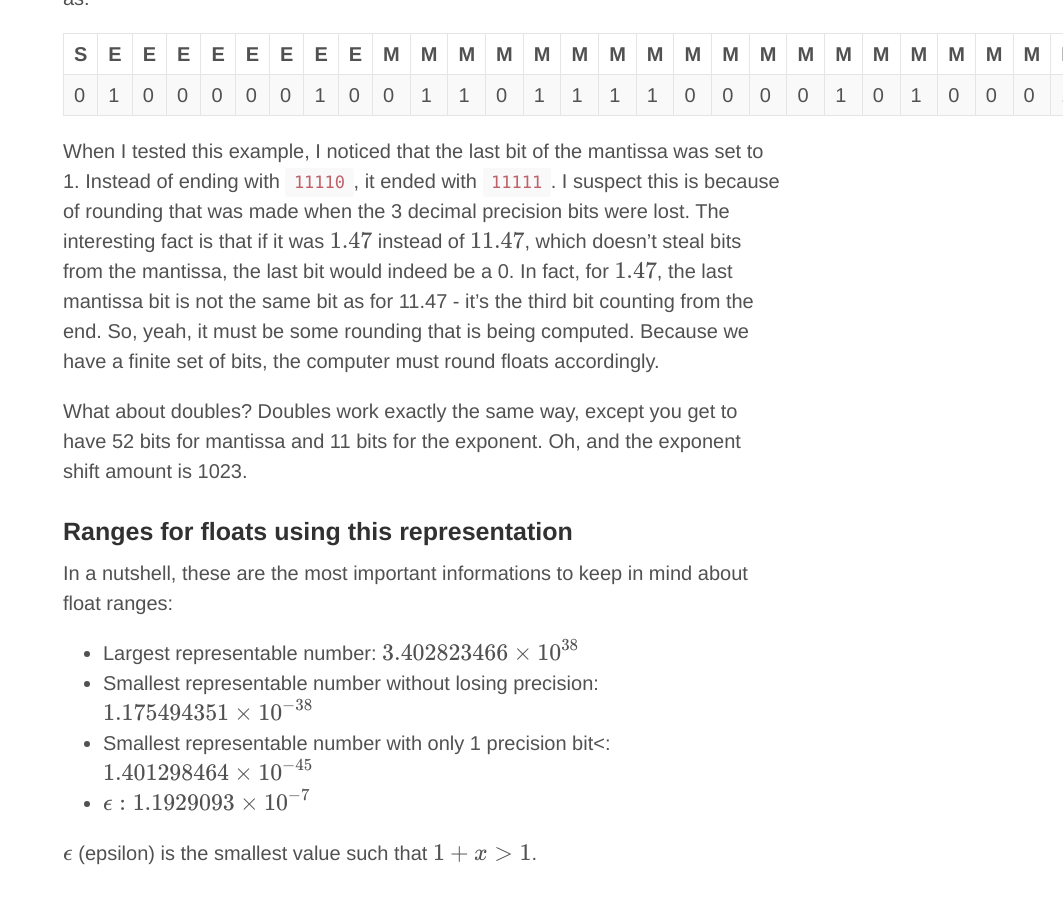
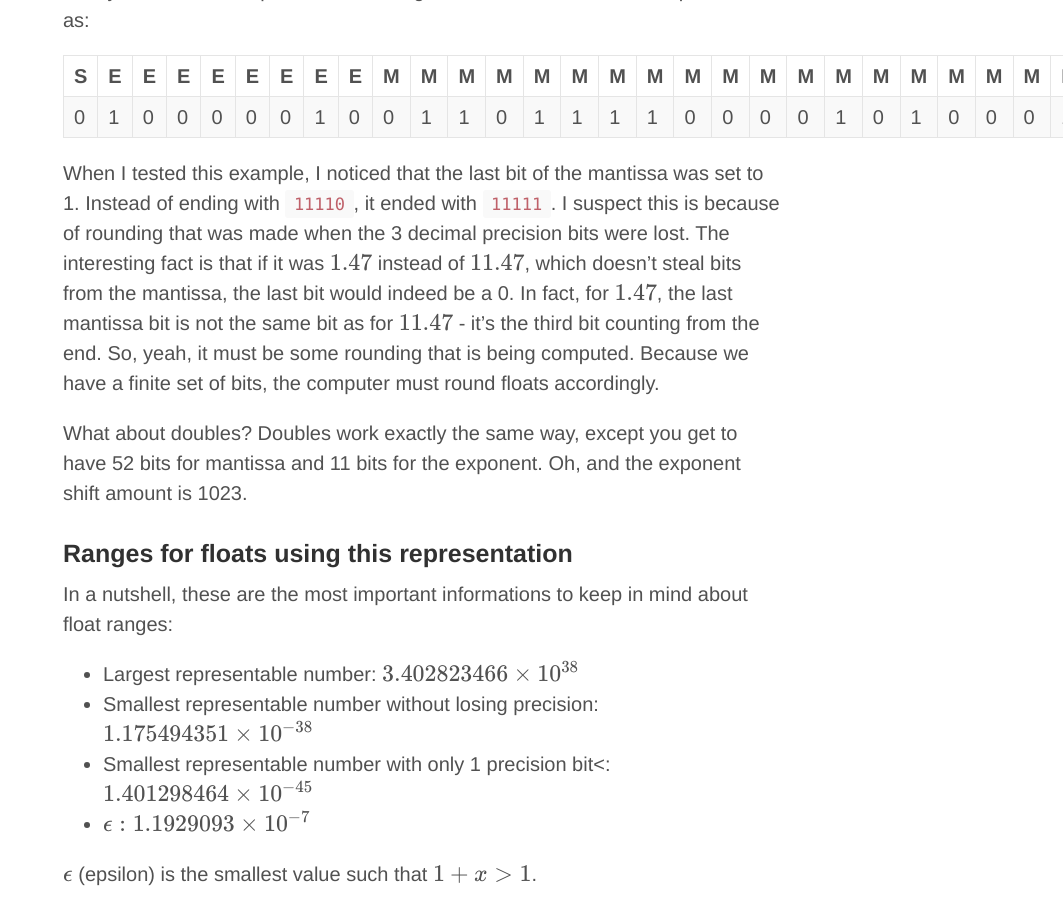
Before and after one commit to filipegoncalves/filipegoncalves.github.io, a Jekyll site: the page built from _posts/2013-06-03-floating-points-101.md, in a window 1280 px wide and 900 px high, scrolled down 5418 px. Shown: the whole window, without its empty margins (217-1280 px from the left). Built offline with Jekyll 4.4.1, drawn with Linux system fonts in a browser that asks for light colours; Markdown is read by kramdown in place of the engine named in the settings; formulas are drawn with MathJax 3; some of the changed text lies outside the part shown.

```diff
--- a/_posts/2013-06-03-floating-points-101.md
+++ b/_posts/2013-06-03-floating-points-101.md
@@ -7,7 +7,7 @@ A brief introduction to IEEE 754 standard for float representation
 
 -----
 
-Most people use `float`s pretty much the same way as they use `int`s. After all, what's so special about a `float`? It's no big deal, right?
+Most people use `float` pretty much the same way as they use `int`. After all, what's so special about a `float`? It's no big deal, right?
 
 Lots of things can go severely wrong with floating point arithmetic. Lots of people know this, but they tend to ignore it until the shit hits the fan. Bugs with floating point numbers can be really, really, really mysterious and extremely hard to track down. In this post, I will cover a very common standard, IEEE754m, the one on which most machines rely on to represent floating point numbers as a sequence of bits.
 
@@ -34,9 +34,9 @@ Anyways, equality is not the main issue here. In fact, we will see that strict e
 
 IEEE 754 defines a canonical representation known as the *1.m representation*. It fixes the problem by having the mantissa bits define the decimal part of the number that comes after an implicit 1 to the left of the decimal point. The exponent is then adjusted accordingly. This is a little tricky to understand at first, so let's see an example. Suppose we have:
 
-| S | E | E | E | E | E | E | E | E | M | M | M | M | M | M | M | M | M | M | M | M | M | M | M | M | M | M | M | M | M | M | M |
-| - | - | - | - | - | - | - | - | - | - | - | - | - | - | - | - | - | - | - | - | - | - | - | - | - | - | - | - | - | - | - | - |
-| 0 | 0 | 0 | 0 | 0 | 0 | 0 | 0 | 1 | 1 | 1 | 1 | 1 | 0 | 0 | 0 | 0 | 0 | 0 | 0 | 0 | 0 | 0 | 0 | 0 | 0 | 0 | 0 | 0 | 0 | 0 | 0 |
+| S   | E   | E   | E   | E   | E   | E   | E   | E   | M   | M   | M   | M   | M   | M   | M   | M   | M   | M   | M   | M   | M   | M   | M   | M   | M   | M   | M   | M   | M   | M   | M   |
+| --- | --- | --- | --- | --- | --- | --- | --- | --- | --- | --- | --- | --- | --- | --- | --- | --- | --- | --- | --- | --- | --- | --- | --- | --- | --- | --- | --- | --- | --- | --- | --- |
+| 0   | 0   | 0   | 0   | 0   | 0   | 0   | 0   | 1   | 1   | 1   | 1   | 1   | 0   | 0   | 0   | 0   | 0   | 0   | 0   | 0   | 0   | 0   | 0   | 0   | 0   | 0   | 0   | 0   | 0   | 0   | 0   |
 
 The mantissa is `11110000000000000000000`, so, according to what I mentioned earlier about the 1.m representation, this is the decimal part of the number and there's an implicit 1 on the left, meaning we end up with `1.11110000000000000000000`. The leading `1.` is **NOT** represented in the bit pattern anywhere, like I said, it is assumed that there is always a `1.` prefix and that the mantissa bits only describe the decimal part.
 
@@ -66,9 +66,9 @@ With this in mind, one would assume that the 0-representation convention togethe
 
 Again, an example:
 
-| S | E | E | E | E | E | E | E | E | M | M | M | M | M | M | M | M | M | M | M | M | M | M | M | M | M | M | M | M | M | M | M |
-| - | - | - | - | - | - | - | - | - | - | - | - | - | - | - | - | - | - | - | - | - | - | - | - | - | - | - | - | - | - | - | - |
-| 0 | 0 | 0 | 0 | 0 | 0 | 0 | 0 | 0 | 0 | 0 | 0 | 0 | 0 | 0 | 0 | 0 | 0 | 0 | 0 | 0 | 0 | 0 | 1 | 0 | 0 | 0 | 0 | 0 | 0 | 0 | 0 |
+| S   | E   | E   | E   | E   | E   | E   | E   | E   | M   | M   | M   | M   | M   | M   | M   | M   | M   | M   | M   | M   | M   | M   | M   | M   | M   | M   | M   | M   | M   | M   | M   |
+| --- | --- | --- | --- | --- | --- | --- | --- | --- | --- | --- | --- | --- | --- | --- | --- | --- | --- | --- | --- | --- | --- | --- | --- | --- | --- | --- | --- | --- | --- | --- | --- |
+| 0   | 0   | 0   | 0   | 0   | 0   | 0   | 0   | 0   | 0   | 0   | 0   | 0   | 0   | 0   | 0   | 0   | 0   | 0   | 0   | 0   | 0   | 0   | 1   | 0   | 0   | 0   | 0   | 0   | 0   | 0   | 0   |
 
 Because each of the original 8 exponnt bits is 0 and the mantissa is not 0, then the exponent extends up to the first 1-bit in the mantissa. It used 15 more bits than it was supposed, so our new exponent is -126-15 = -141, so this is representing \\(2^{-141}\\), which is roughly \\(3.6 \times 10^{-43}\\). However, this loses precision, because the exponent "stole" bits from the mantissa.
 
@@ -91,7 +91,11 @@ What about encoding a base-10 floating point into this representation?
 
 Let's go through an example and pick the number \\(11.47\\). The first step is to convert it into a binary number. \\(11 = 8 + 2 + 1\\), so the integer part is \\(1011\\).
 
-Now, for the decimal part, we can see that \\(0.47\\) is infinite in base 2 (you may want to see [Formatting your mind for base-b]({% post_url 2013-05-29-formatting-your-mind-for-base-b %}) to learn how to convert base-10 fractions to base-2). In binary, \\(0.47\\) is \\(0111100001010001111010111(0111100001010001111010111)\dots\\)
+Now, for the decimal part, we can see that \\(0.47\\) is infinite in base 2 (you may want to see [Formatting your mind for base-b]({% post_url 2013-05-29-formatting-your-mind-for-base-b %}) to learn how to convert base-10 fractions to base-2). In binary, \\(0.47\\) is
+
+$$
+0111100001010001111010111(0111100001010001111010111)\dots
+$$
 
 I deliberately chose this contrived example; converting base-10 fractions into base-2 that are already base-2 fractions takes away all the fun of it (imagine if the example was 11.5 - that's damn easy!). Also, because our integer part is 11, and after the first 1-bit we have 3 bits, we will have to move these 3 bits into the mantissa bits because of the 1.m representation, thus losing 3 bits for the decimal part.
 
@@ -103,11 +107,11 @@ $$
 
 And now comes the exponent. We need to move the decimal point 3 places to the right, meaning our exponent will be \\(3+127 = 130\\), which is `10000010` in binary. The number is positive, so the sign bit will be 0. So, 11.47 is represented as:
 
-| S | E | E | E | E | E | E | E | E | M | M | M | M | M | M | M | M | M | M | M | M | M | M | M | M | M | M | M | M | M | M | M |
-| - | - | - | - | - | - | - | - | - | - | - | - | - | - | - | - | - | - | - | - | - | - | - | - | - | - | - | - | - | - | - | - |
-| 0 | 1 | 0 | 0 | 0 | 0 | 0 | 1 | 0 | 0 | 1 | 1 | 0 | 1 | 1 | 1 | 1 | 0 | 0 | 0 | 0 | 1 | 0 | 1 | 0 | 0 | 0 | 1 | 1 | 1 | 1 | 0 |
+| S   | E   | E   | E   | E   | E   | E   | E   | E   | M   | M   | M   | M   | M   | M   | M   | M   | M   | M   | M   | M   | M   | M   | M   | M   | M   | M   | M   | M   | M   | M   | M   |
+| --- | --- | --- | --- | --- | --- | --- | --- | --- | --- | --- | --- | --- | --- | --- | --- | --- | --- | --- | --- | --- | --- | --- | --- | --- | --- | --- | --- | --- | --- | --- | --- |
+| 0   | 1   | 0   | 0   | 0   | 0   | 0   | 1   | 0   | 0   | 1   | 1   | 0   | 1   | 1   | 1   | 1   | 0   | 0   | 0   | 0   | 1   | 0   | 1   | 0   | 0   | 0   | 1   | 1   | 1   | 1   | 0   |
 
-When I tested this example, I noticed that the last bit of the mantissa was set to 1. Instead of ending with `11110`, it ended with `11111`. I suspect this is because of rounding that was made when the 3 decimal precision bits were lost. The interesting fact is that if it was \\(1.47\\) instead of \\(11.47\\), which doesn't steal bits from the mantissa, the last bit would indeed be a 0. In fact, for \\(1.47\\), the last mantissa bit is not the same bit as for 11.47 - it's the third bit counting from the end. So, yeah, it must be some rounding that is being computed. Because we have a finite set of bits, the computer must round floats accordingly.
+When I tested this example, I noticed that the last bit of the mantissa was set to 1. Instead of ending with `11110`, it ended with `11111`. I suspect this is because of rounding that was made when the 3 decimal precision bits were lost. The interesting fact is that if it was \\(1.47\\) instead of \\(11.47\\), which doesn't steal bits from the mantissa, the last bit would indeed be a 0. In fact, for \\(1.47\\), the last mantissa bit is not the same bit as for \\(11.47\\) - it's the third bit counting from the end. So, yeah, it must be some rounding that is being computed. Because we have a finite set of bits, the computer must round floats accordingly.
 
 What about doubles? Doubles work exactly the same way, except you get to have 52 bits for mantissa and 11 bits for the exponent. Oh, and the exponent shift amount is 1023.
 
@@ -249,8 +253,8 @@ As we have seen, floats get "dirtier" everytime you make an operation with them.
 
 Dealing with overflow errors is one of those things that is easy in floats. When an operation with floats overflows, we get \\(\pm\infty\\), depending on which "side" overflowed. Infinity quantities work as expected, i.e., any number is less than \\(\infty\\), and greater than \\(-\infty\\).
 
-### Consider only using `int`s
+### Consider only using `int`
 
-If you're building some program that uses lots of fractions and you want very precise computations, consider representing fractions as a pair of `int`s. This is often a good way to avoid loss of significance and accumulated error problems.
+If you're building some program that uses lots of fractions and you want very precise computations, consider representing fractions as a pair of `int`. This is often a good way to avoid loss of significance and accumulated error problems.
 
-For interested readers, I suggest having a look at (What Every Computer Scientist Should Know About Floating Point Arithmetic)[http://citeseerx.ist.psu.edu/viewdoc/summary?doi=10.1.1.22.6768].
+For interested readers, I suggest having a look at [What Every Computer Scientist Should Know About Floating Point Arithmetic](http://citeseerx.ist.psu.edu/viewdoc/summary?doi=10.1.1.22.6768).
```
Also changed, not shown: other parts of _posts/2013-06-03-floating-points-101.md (+1 -1 lines).
